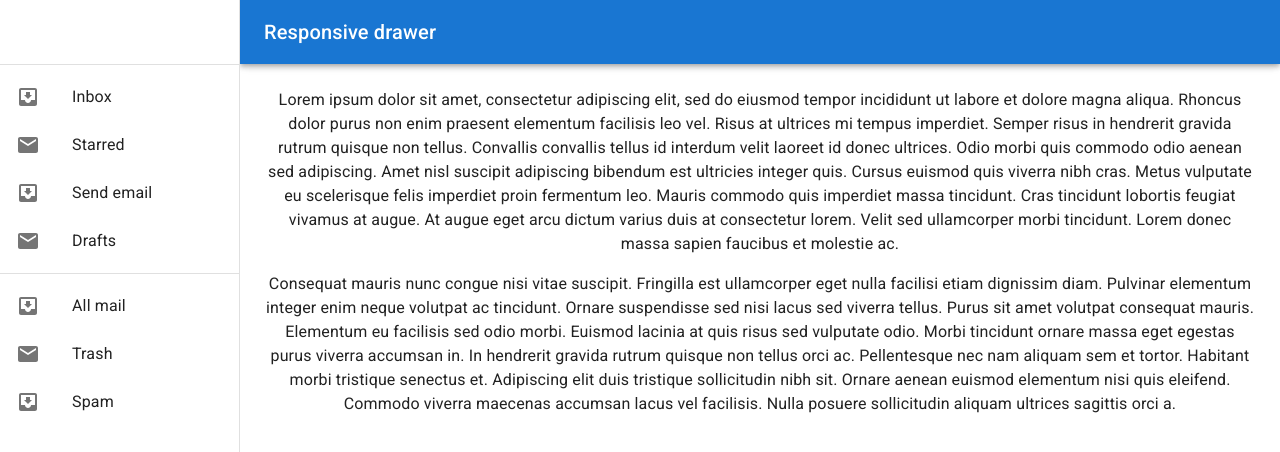
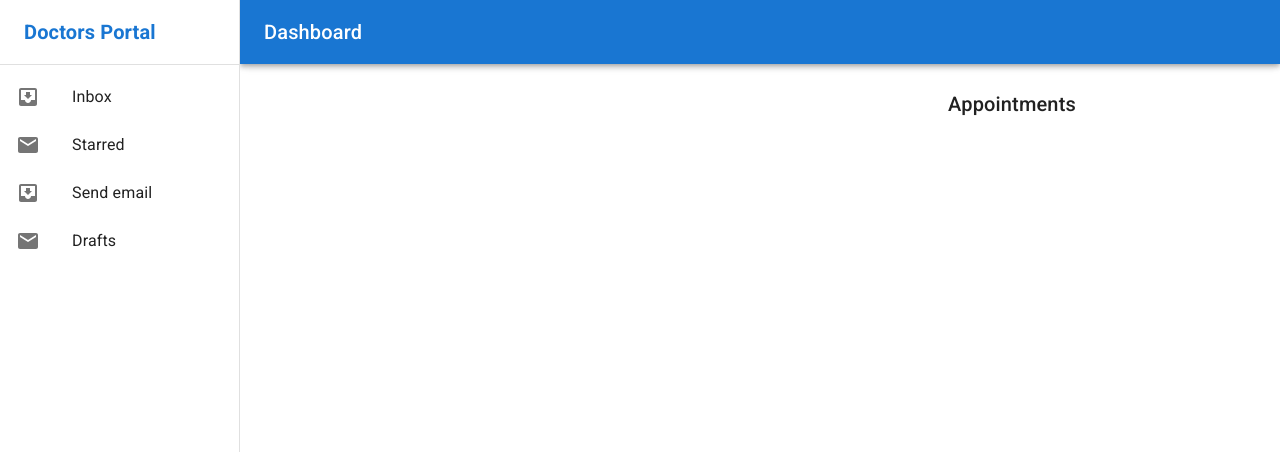
Before and after one commit to Alamin934/doctors-portal-client, a React (Create React App) app: page /dashboard in a window 1280 px wide. Shown: the top 452 px of the page. Built offline with nearby package versions, Linux system fonts and the light colour scheme; no server answers; sample sign-in values are in the browser's storage.

Commit message:
customize dashboard. added calender and appointments components

```diff
--- /dev/null
+++ b/src/Pages/Dashboard/Appointments/Appointments.js
@@ -0,0 +1,14 @@
+import { Typography } from '@mui/material';
+import React from 'react';
+
+const Appointments = () => {
+    return (
+        <div>
+            <Typography variant="h6" noWrap component="div">
+                Appointments
+            </Typography>
+        </div>
+    );
+};
+
+export default Appointments;
--- a/src/Pages/Dashboard/Dashboard/Dashboard.js
+++ b/src/Pages/Dashboard/Dashboard/Dashboard.js
@@ -16,6 +16,10 @@ import MailIcon from '@mui/icons-material/Mail';
 import MenuIcon from '@mui/icons-material/Menu';
 import Toolbar from '@mui/material/Toolbar';
 import Typography from '@mui/material/Typography';
+import { NavLink } from "react-router-dom";
+import { Grid } from '@mui/material';
+import Calender from '../../Shared/Calender/Calender';
+import Appointments from '../Appointments/Appointments';
 
 const drawerWidth = 240;
 
@@ -29,23 +33,15 @@ function Dashboard(props) {
 
     const drawer = (
         <div>
-            <Toolbar />
+            <Toolbar>
+                <Typography variant="h6" noWrap component="div">
+                    <NavLink to="/" style={{ textDecoration: 'none', color: '#1976D2', fontWeight: 'bold' }}>Doctors Portal</NavLink>
+                </Typography>
+            </Toolbar>
             <Divider />
+            {/* =====  Dashboad Side Bar Item List ===== */}
             <List>
                 {['Inbox', 'Starred', 'Send email', 'Drafts'].map((text, index) => (
-                    <ListItem key={text} disablePadding>
-                        <ListItemButton>
-                            <ListItemIcon>
-                                {index % 2 === 0 ? <InboxIcon /> : <MailIcon />}
-                            </ListItemIcon>
-                            <ListItemText primary={text} />
-                        </ListItemButton>
-                    </ListItem>
-                ))}
-            </List>
-            <Divider />
-            <List>
-                {['All mail', 'Trash', 'Spam'].map((text, index) => (
                     <ListItem key={text} disablePadding>
                         <ListItemButton>
                             <ListItemIcon>
@@ -82,16 +78,18 @@ function Dashboard(props) {
                         <MenuIcon />
                     </IconButton>
                     <Typography variant="h6" noWrap component="div">
-                        Responsive drawer
+                        Dashboard
                     </Typography>
                 </Toolbar>
             </AppBar>
+
+            {/* =====  Dashboad Side Bar & Content ===== */}
             <Box
                 component="nav"
                 sx={{ width: { sm: drawerWidth }, flexShrink: { sm: 0 } }}
                 aria-label="mailbox folders"
             >
-                {/* The implementation can be swapped with js to avoid SEO duplication of links. */}
+                {/* =====  Dashboad Mobile Side Bar ===== */}
                 <Drawer
                     container={container}
                     variant="temporary"
@@ -107,6 +105,7 @@ function Dashboard(props) {
                 >
                     {drawer}
                 </Drawer>
+                {/* =====  Dashboad Main Side Bar ===== */}
                 <Drawer
                     variant="permanent"
                     sx={{
@@ -118,38 +117,22 @@ function Dashboard(props) {
                     {drawer}
                 </Drawer>
             </Box>
+            {/* =====  Dashboad Content here ===== */}
             <Box
                 component="main"
                 sx={{ flexGrow: 1, p: 3, width: { sm: `calc(100% - ${drawerWidth}px)` } }}
             >
                 <Toolbar />
-                <Typography paragraph>
-                    Lorem ipsum dolor sit amet, consectetur adipiscing elit, sed do eiusmod
-                    tempor incididunt ut labore et dolore magna aliqua. Rhoncus dolor purus non
-                    enim praesent elementum facilisis leo vel. Risus at ultrices mi tempus
-                    imperdiet. Semper risus in hendrerit gravida rutrum quisque non tellus.
-                    Convallis convallis tellus id interdum velit laoreet id donec ultrices.
-                    Odio morbi quis commodo odio aenean sed adipiscing. Amet nisl suscipit
-                    adipiscing bibendum est ultricies integer quis. Cursus euismod quis viverra
-                    nibh cras. Metus vulputate eu scelerisque felis imperdiet proin fermentum
-                    leo. Mauris commodo quis imperdiet massa tincidunt. Cras tincidunt lobortis
-                    feugiat vivamus at augue. At augue eget arcu dictum varius duis at
-                    consectetur lorem. Velit sed ullamcorper morbi tincidunt. Lorem donec massa
-                    sapien faucibus et molestie ac.
-                </Typography>
-                <Typography paragraph>
-                    Consequat mauris nunc congue nisi vitae suscipit. Fringilla est ullamcorper
-                    eget nulla facilisi etiam dignissim diam. Pulvinar elementum integer enim
-                    neque volutpat ac tincidunt. Ornare suspendisse sed nisi lacus sed viverra
-                    tellus. Purus sit amet volutpat consequat mauris. Elementum eu facilisis
-                    sed odio morbi. Euismod lacinia at quis risus sed vulputate odio. Morbi
-                    tincidunt ornare massa eget egestas purus viverra accumsan in. In hendrerit
-                    gravida rutrum quisque non tellus orci ac. Pellentesque nec nam aliquam sem
-                    et tortor. Habitant morbi tristique senectus et. Adipiscing elit duis
-                    tristique sollicitudin nibh sit. Ornare aenean euismod elementum nisi quis
-                    eleifend. Commodo viverra maecenas accumsan lacus vel facilisis. Nulla
-                    posuere sollicitudin aliquam ultrices sagittis orci a.
-                </Typography>
+                <Box>
+                    <Grid container spacing={2}>
+                        <Grid item xs={12} md={6}>
+                            <Calender></Calender>
+                        </Grid>
+                        <Grid item xs={12} md={6}>
+                            <Appointments></Appointments>
+                        </Grid>
+                    </Grid>
+                </Box>
             </Box>
         </Box>
     );
```
